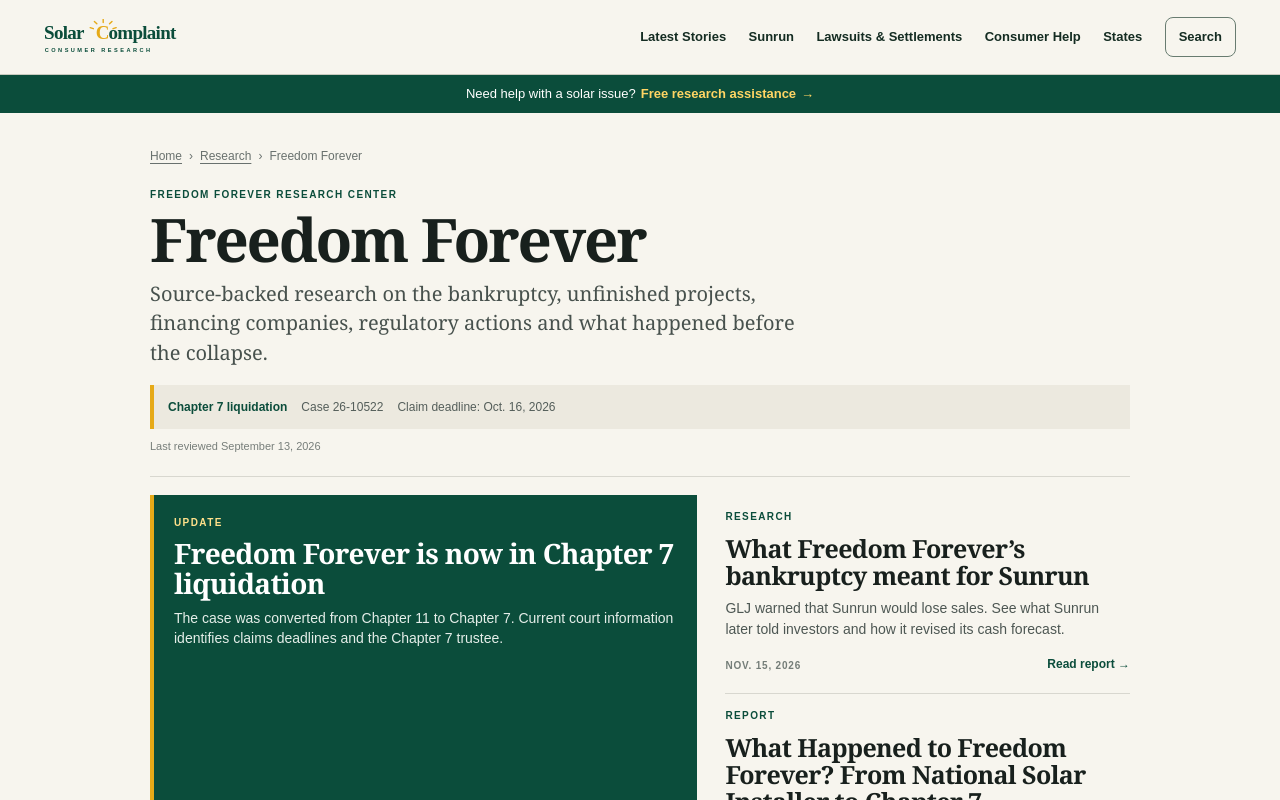
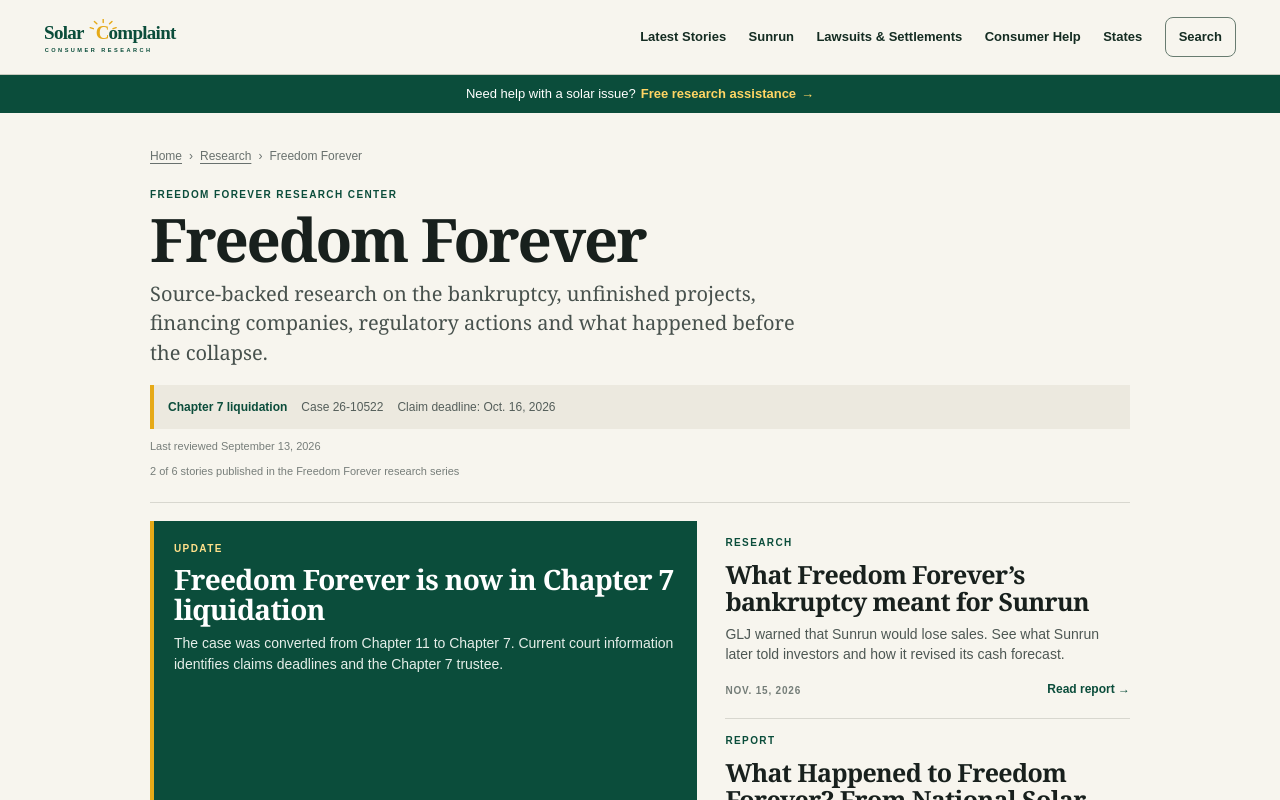
Before and after one commit to Decentralized-Rob/solar-consumer-research, a Next.js app: page /cases/freedom-forever in a window 1280 px wide. Shown: the top 800 px of the page. Built offline with nearby package versions, Linux system fonts and the light colour scheme.

Commit message:
Keep Freedom Forever series progress visible in content after header cleanup

```diff
--- a/app/cases/freedom-forever/page.tsx
+++ b/app/cases/freedom-forever/page.tsx
@@ -164,6 +164,7 @@ export default function FreedomForeverHub() {
             <span>Claim deadline: Oct. 16, 2026</span>
           </div>
           <p className="ffr-reviewed">Last reviewed September 13, 2026</p>
+          <p className="ffr-reviewed">2 of 6 stories published in the Freedom Forever research series</p>
         </section>
 
         <section className="ffr-editorial" aria-label="Freedom Forever research and reporting">
```
